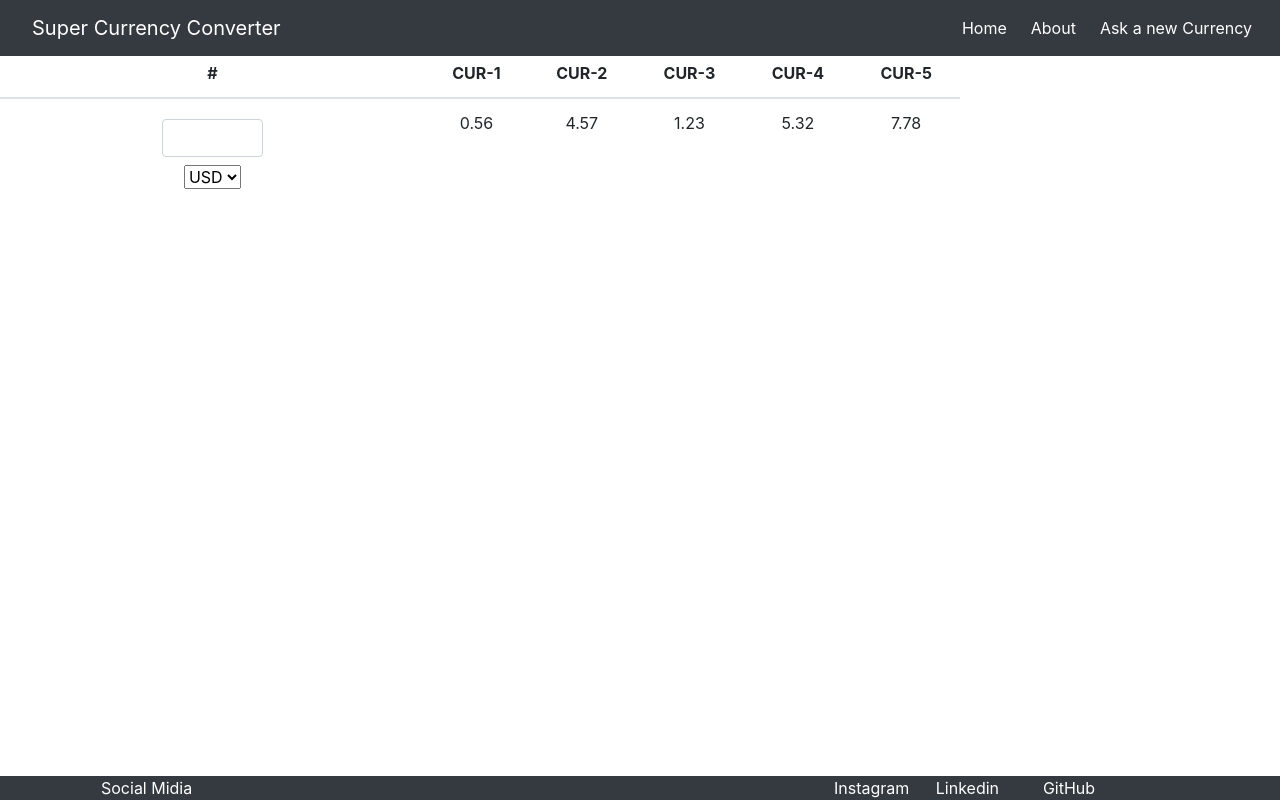
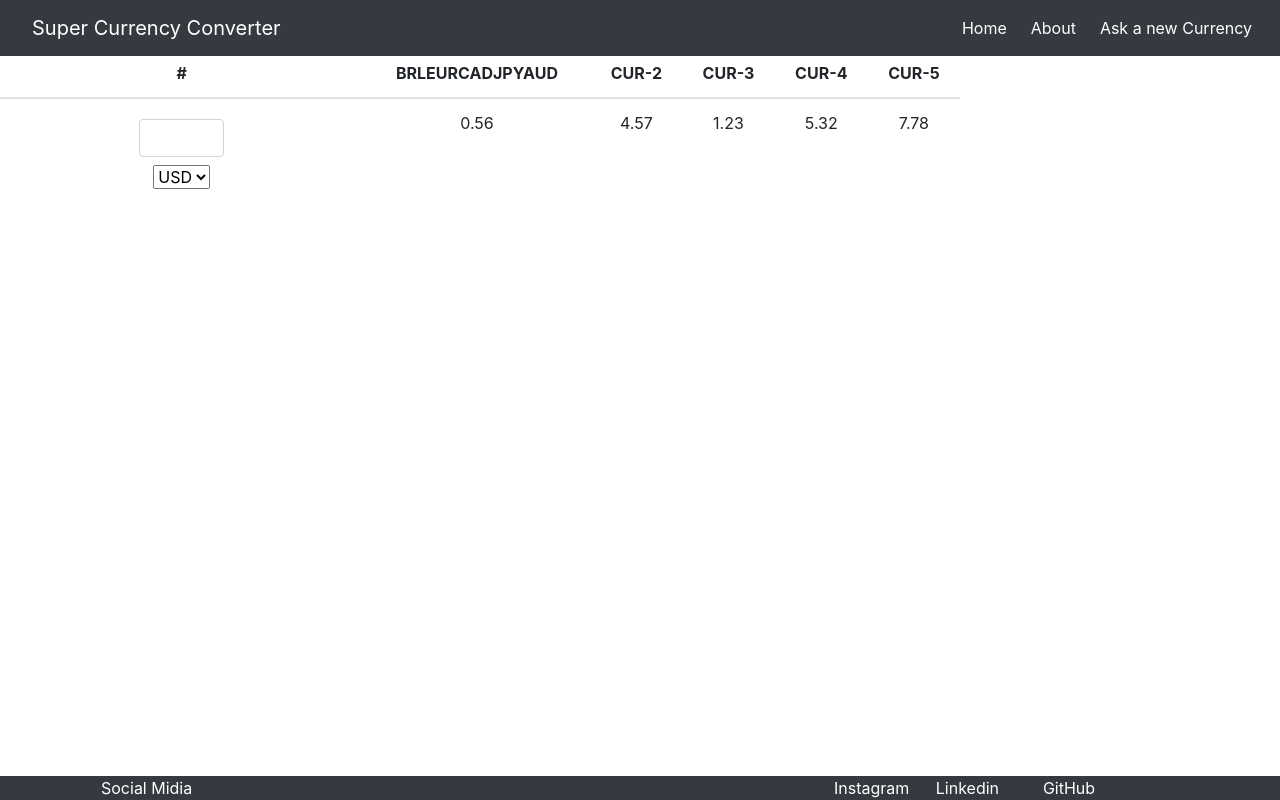
Before and after one commit to PedroMarianoAlmeida/currency-exchange, a React (Create React App) app: page / in a window 1280 px wide. Built offline with nearby package versions, Linux system fonts and the light colour scheme.

Commit message:
New currency pass to column element

```diff
--- a/src/custom-code/main-content-table-currency-columns.js
+++ b/src/custom-code/main-content-table-currency-columns.js
@@ -1,7 +1,24 @@
+import React from 'react';
+import {currentValueVariable} from './user-input-currency';
+import currencyNames from './data-currency';
+
+let indexToRemove = currencyNames.indexOf(currentValueVariable);
+let columnOptions = [...currencyNames];
+columnOptions.splice(indexToRemove, 1);
+
 class CurrencyColumns extends React.Component {
     constructor(props) {
         super(props);
+        this.state = {
+            columns: columnOptions
+        };
     }
+    render(){
+        return(
+            <th scope='col'>{columnOptions}</th>
+        )
 
+    }
+}
 
-}
+export default CurrencyColumns;
--- a/src/custom-code/main-content.js
+++ b/src/custom-code/main-content.js
@@ -1,6 +1,7 @@
 import React from 'react';
 import UserInputCurrency from './user-input-currency';
 import CurrencyValue from './user-input-currency-value';
+import CurrencyColumns from './main-content-table-currency-columns'
 
 class MainContent extends React.Component {
     constructor(props){
@@ -15,7 +16,7 @@ class MainContent extends React.Component {
                     <tr>
                         <th scope="col">#</th>
                         {/*Just example to see the Table*/}
-                        <th scope="col">CUR-1</th>
+                        <CurrencyColumns />
                         <th scope="col">CUR-2</th>
                         <th scope="col">CUR-3</th>
                         <th scope="col">CUR-4</th>
--- a/src/custom-code/user-input-currency.js
+++ b/src/custom-code/user-input-currency.js
@@ -1,7 +1,7 @@
 import React from 'react';
 import currencyNames from './data-currency';
 
-let currentValueVariable = 'USD';
+export let currentValueVariable = 'USD';
 class UserInputCurrency extends React.Component {
     constructor(props){
         super(props);
```
